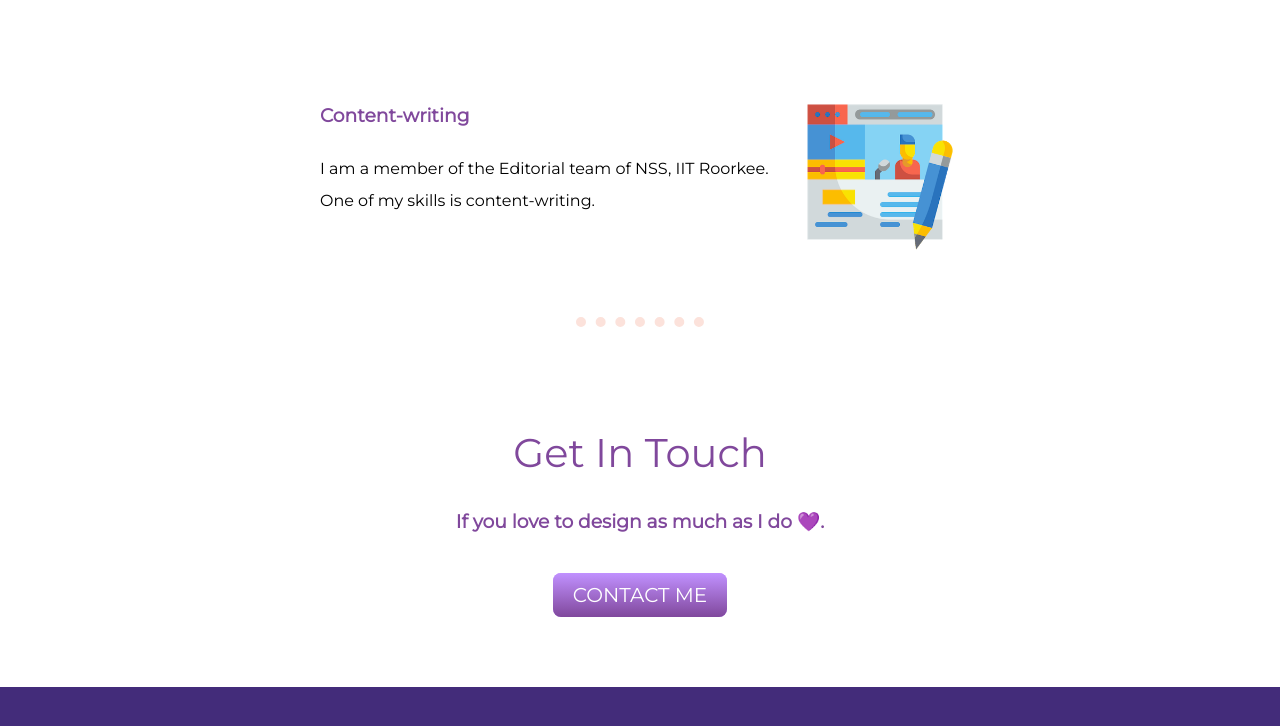
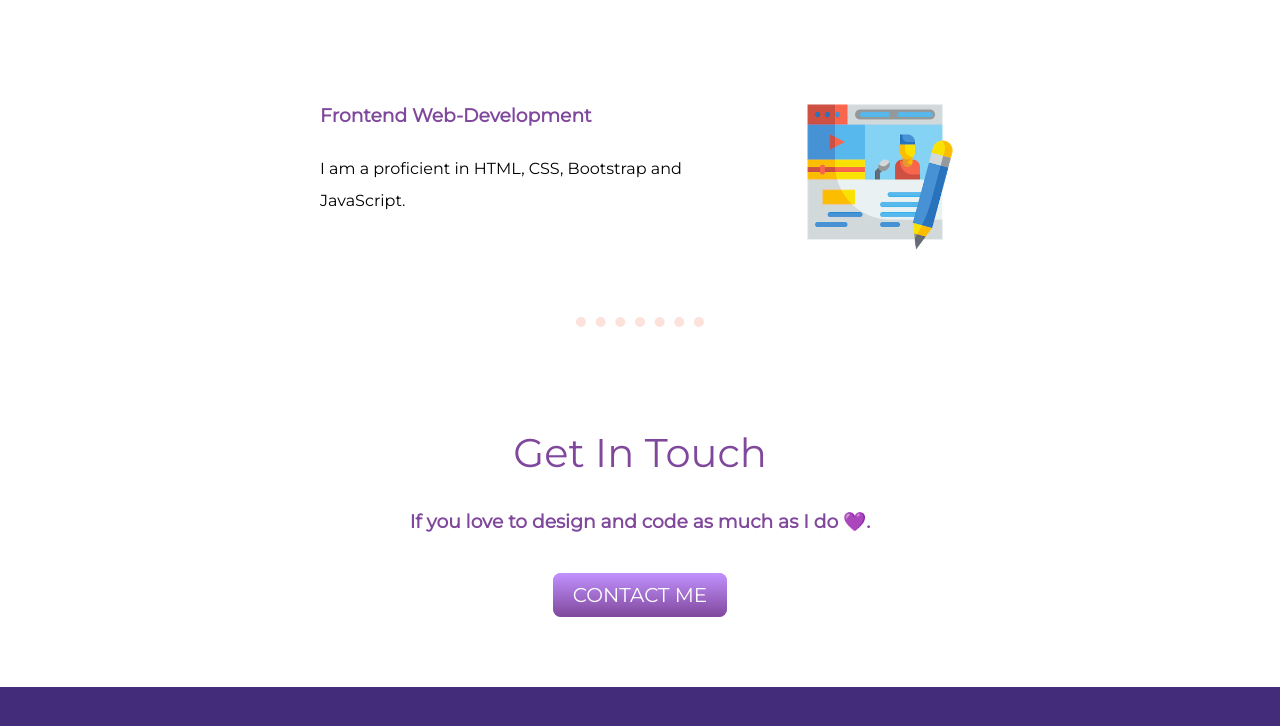
Before and after one commit to nishtha1425/personalwebsite, a plain HTML site: page index.html in a window 1280 px wide. Shown: the part 1882-2608 px from the top of the page. Drawn offline with Linux system fonts and the light colour scheme.

Commit message:
Update index.html

```diff
--- a/index.html
+++ b/index.html
@@ -11,7 +11,7 @@
   <div class="top-container">
     <img class="top-cloud" src="images/cloud.png" alt="cloud-img">
     <h1>I'm Nishtha</h1>
-    <h2 class="title1">a designer.</h2>
+    <h2 class="title1">a designer who codes.</h2>
     <img class="bottom-cloud" src="images/cloud.png" alt="cloud-img">
     <img class="mountain" src="images/mountain.png" alt="mountain-img">
   </div>
@@ -31,14 +31,14 @@
       </div>
       <div class="skill-row">
         <img class="skill2" src="images/content.png" alt="content-writing">
-        <h3>Content-writing</h3>
-        <p>I am a member of the Editorial team of NSS, IIT Roorkee. One of my skills is content-writing.</p>
+        <h3>Frontend Web-Development</h3>
+        <p>I am a proficient in HTML, CSS, Bootstrap and JavaScript.</p>
       </div>
     </div>
     <hr>
     <div class="contact-me">
       <h2>Get In Touch</h2>
-      <h3 class="ending-note">If you love to design as much as I do 💜.</h3>
+      <h3 class="ending-note">If you love to design and code as much as I do 💜.</h3>
       <a class="btn" href="mailto:n_kaura@ee.iitr.ac.in">CONTACT ME</a>
     </div>
   </div>
```
